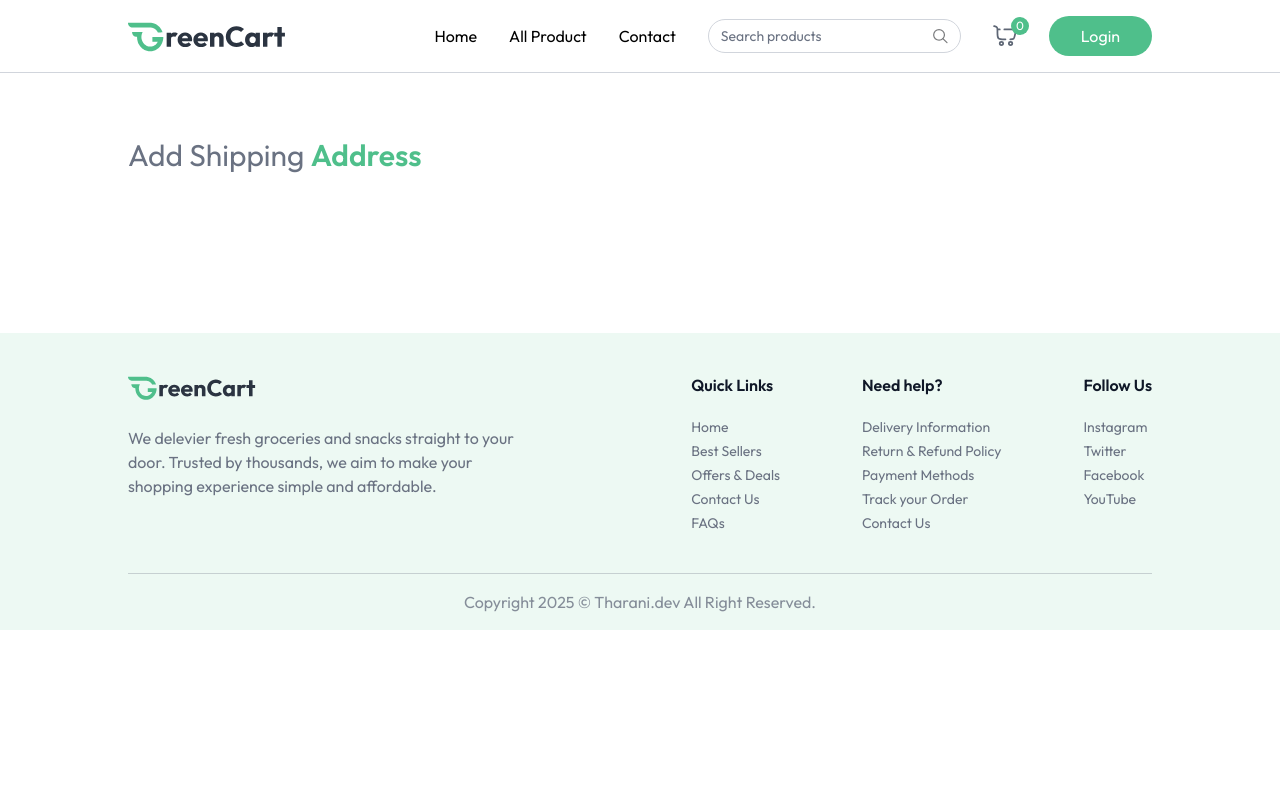
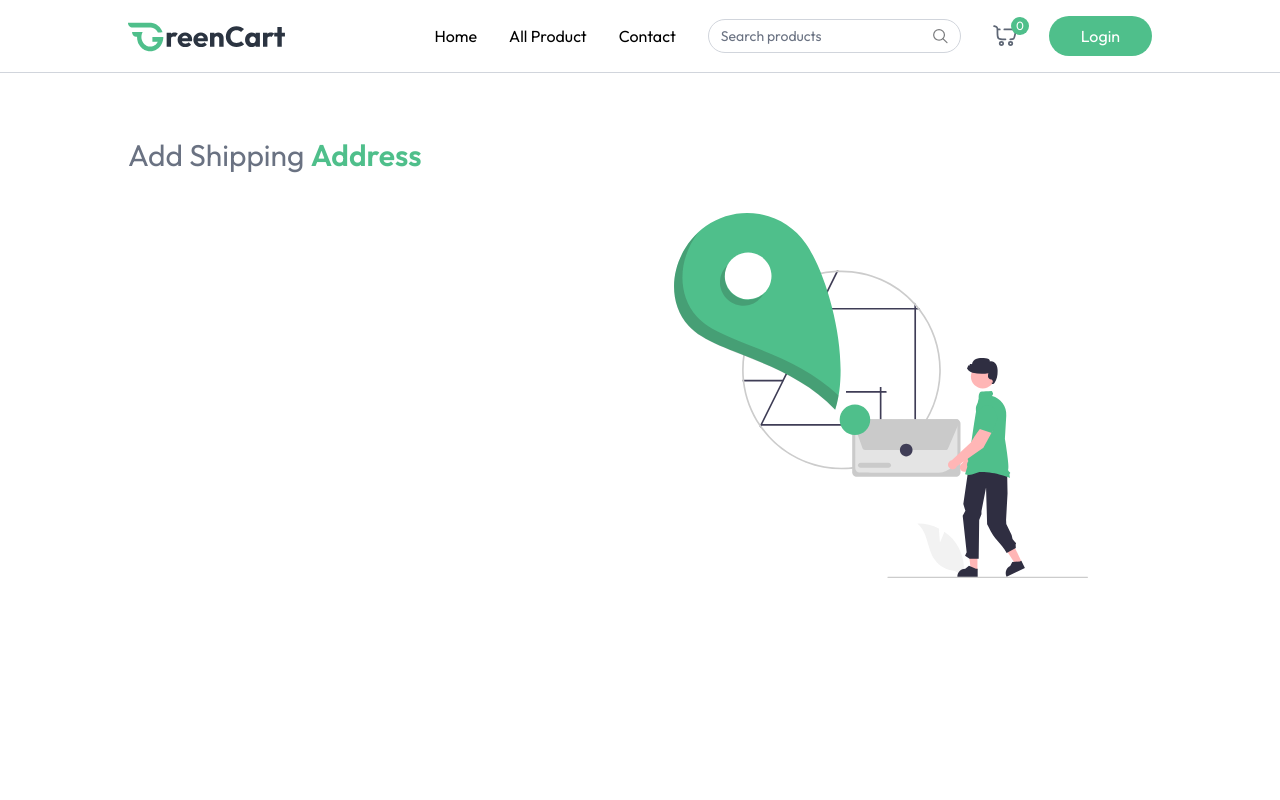
Before and after one commit to tharani-2006/GreenCart, a React (Vite) app in the folder client/: page /add-address in a window 1280 px wide. Shown: the top 800 px of the page. Built offline with nearby package versions, Linux system fonts and the light colour scheme.

Commit message:
create layout with rightside image and leftside form input in address page

```diff
--- a/client/src/pages/AddAddress.jsx
+++ b/client/src/pages/AddAddress.jsx
@@ -1,13 +1,31 @@
 import React from 'react'
+import { assets } from '../assets/assets'
 
+//Input Field Component
 const inputField = (() => (
     <input type="text" />
 ))
 
+
 const AddAddress = () => {
+
+    const onSubmitHandler = async (e) => {
+        e.preventDefault();
+        //form submit logic
+    }
+
   return (
     <div className='mt-16 pb-16'>
       <p className='text-2xl md:text-3xl text-gray-500'>Add Shipping <span className='font-semibold text-primary'>Address</span></p>
+
+      <div className='flex flex-col-reverse md:flex-row justify-between mt-10'>
+        <div className=' flex-1 max-w-md'>
+            <form onSubmit={onSubmitHandler} className=''>
+
+            </form>
+        </div>
+        <img className='md:mr-16 mb-16 md:mt-0' src={assets.add_address_iamge} alt="Add Address" />
+      </div>
     </div>
   )
 }
--- a/client/src/pages/Cart.jsx
+++ b/client/src/pages/Cart.jsx
@@ -1,6 +1,6 @@
 import React, { useEffect } from 'react';
 import { useState } from 'react';
-import { useAppContext } from '../context/appContext';
+import { useAppContext } from '../context/AppContext';
 import { assets, dummyAddress } from '../assets/assets';
 
 const Cart = () => {
@@ -98,7 +98,7 @@ const Cart = () => {
                                         {address.street}, {address.city}, {address.state}, {address.country}
                                     </p>
                                 ))}
-                                <p onClick={() => navigate("/")} className="text-primary text-center cursor-pointer p-2 hover:bg-primary/10">
+                                <p onClick={() => navigate("/add-address")} className="text-primary text-center cursor-pointer p-2 hover:bg-primary/10">
                                     Add address
                                 </p>
                             </div>
```
